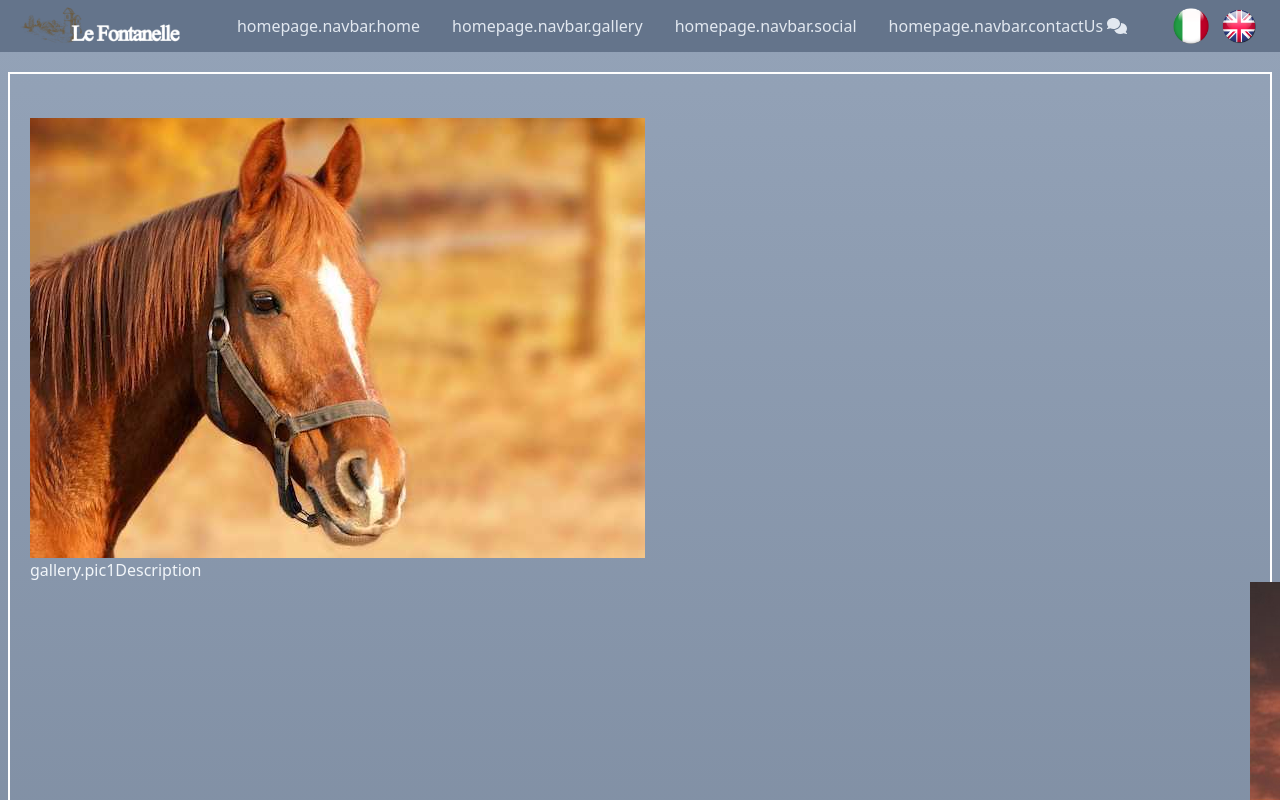
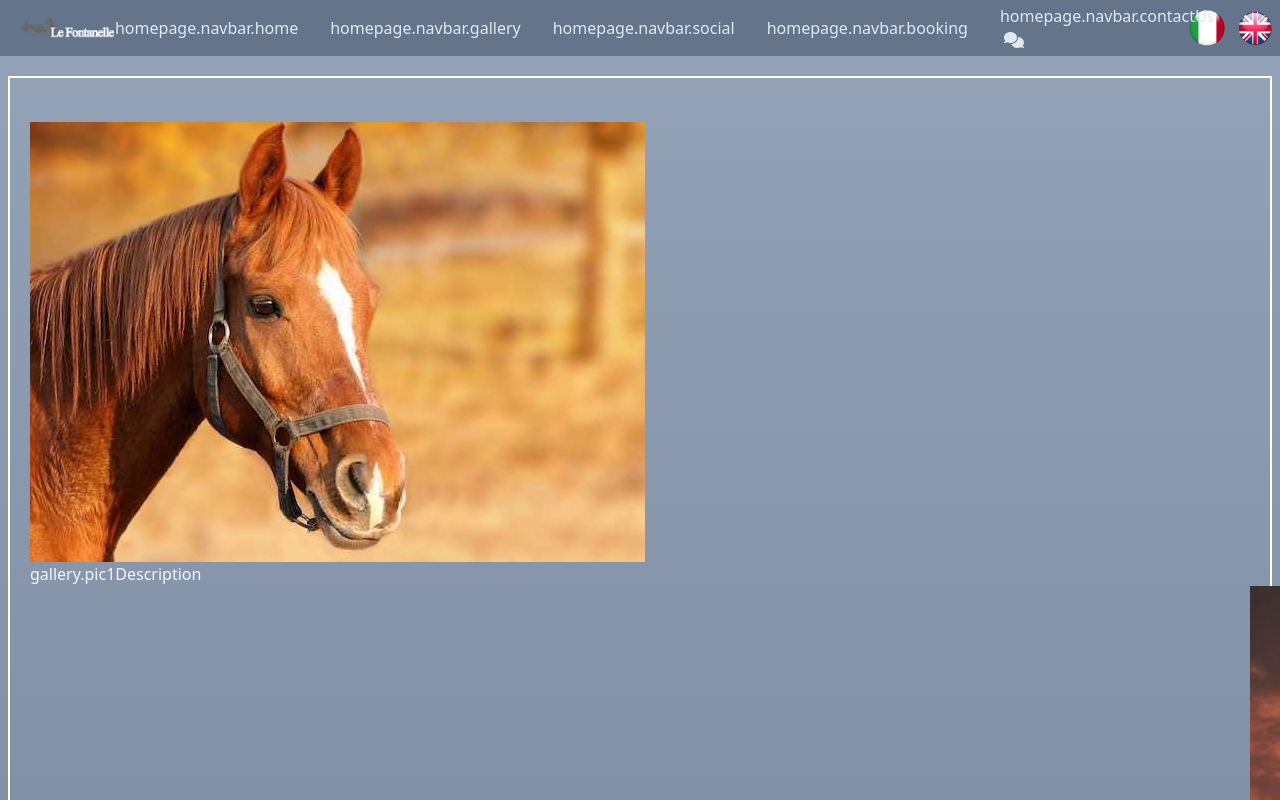
Before and after one commit to Matstraz/agriturismo, a React (Create React App) app: page /gallery in a window 1280 px wide. Shown: the top 800 px of the page. Built offline with nearby package versions, Linux system fonts and the light colour scheme; what react-animations would draw is missing.

Commit message:
feat: add booking link

```diff
--- a/public/locales/en/translation.json
+++ b/public/locales/en/translation.json
@@ -5,6 +5,7 @@
       "contactUs": "Contact Us",
       "social": "Social",
       "gallery": "Gallery",
+      "booking": "Book Now",
       "contactUsModal": {
         "title": "Please leave your message here and we will get back to you as soon as possible",
         "name": "Your name",
@@ -12,7 +13,8 @@
         "email": "Your email",
         "message": "Your message",
         "close": "Close",
-        "send": "Send Message"
+        "send": "Send Message",
+        "alert": "Your message was sent successfully"
       }
     },
     "footer": {
--- a/public/locales/it/translation.json
+++ b/public/locales/it/translation.json
@@ -5,6 +5,7 @@
       "contactUs": "Contattaci",
       "social": "Social",
       "gallery": "Galleria",
+      "booking": "Pronota Ora",
       "contactUsModal": {
         "title": "Lasciate qui il vostro messaggio e verrete ricontattati al più presto",
         "name": "Nome",
@@ -12,7 +13,8 @@
         "email": "Email",
         "message": "Messaggio",
         "close": "Chiudi",
-        "send": "Invia Mesaggio"
+        "send": "Invia Mesaggio",
+        "alert": "Messaggio inviato correttamente"
       }
     },
     "footer": {
--- a/src/components/commonComponents/ContactUsModal.js
+++ b/src/components/commonComponents/ContactUsModal.js
@@ -44,6 +44,7 @@ export default function ContactUsModal() {
       );
 
     setShowModal(false);
+    alert(t("homepage.navbar.contactUsModal.alert"));
   };
 
   return (
--- a/src/components/commonComponents/MainNavabar.js
+++ b/src/components/commonComponents/MainNavabar.js
@@ -49,6 +49,15 @@ export default function MainNavbar() {
           <li>
             <a href="#social" title="about" className=" hover:text-slate-900">
               {t("homepage.navbar.social")}
+            </a>
+          </li>
+          <li>
+            <a
+              href="https://www.booking.com/hotel/it/le-fontanelle-castel-del-rio.it.html"
+              title="booking"
+              className=" hover:text-slate-900"
+            >
+              {t("homepage.navbar.booking")}
             </a>
           </li>
           <li>
```
